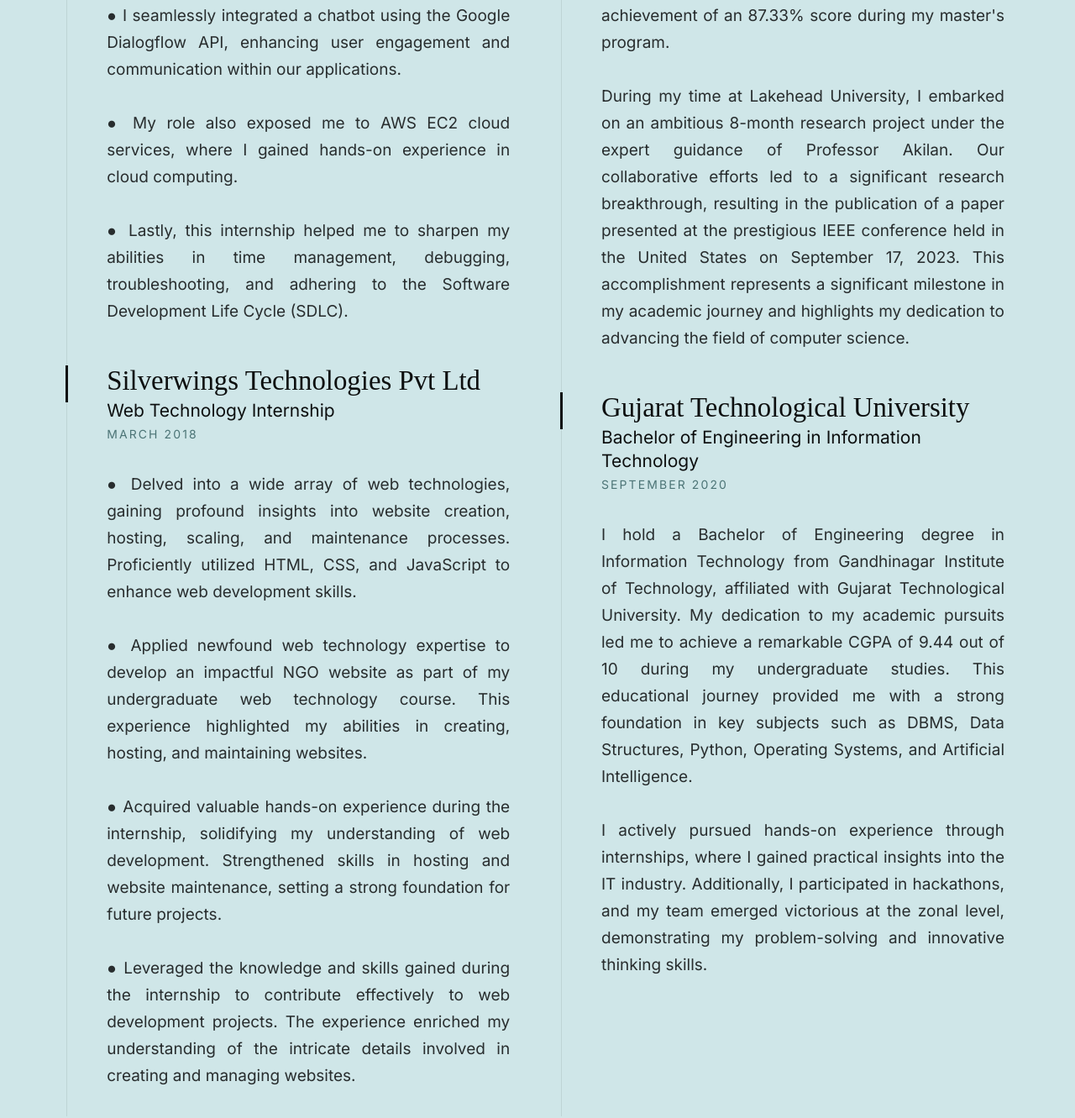
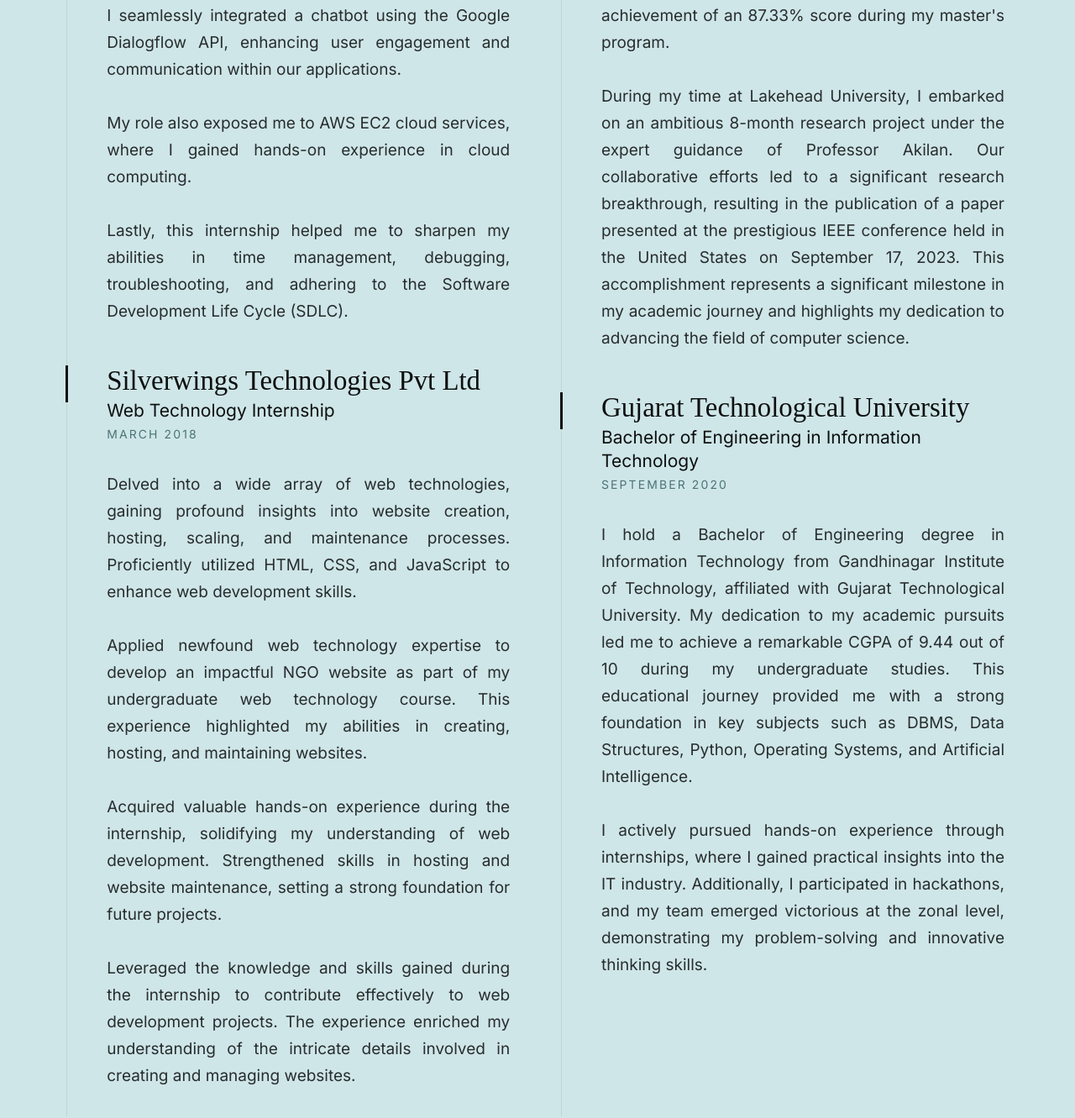
Before and after one commit to DarshanSarkale/darshansarkale.github.io, a plain HTML site: page index.html in a window 1280 px wide. Shown: the part 3596-4927 px from the top of the page at 84% size. Drawn offline with Linux system fonts and the light colour scheme; a web font is replaced by a local one.

Commit message:
final commit

```diff
--- a/index.html
+++ b/index.html
@@ -179,10 +179,10 @@
                                     <p class="timeline__timeframe">July 2019 - April 2020</p>
                                 </div>
                                 <div class="timeline__desc">
-                                    <p align="justify">● I spearheaded the development of Android mobile applications using Android Studio and web applications using Flask, Python, and MySQL. This experience deepened my proficiency in front-end web technologies like HTML, CSS, and JavaScript, enabling me to craft responsive and user-friendly UIs and back-end technology such as Python, and SQL.</p>
-                                    <p align="justify">● I seamlessly integrated a chatbot using the Google Dialogflow API, enhancing user engagement and communication within our applications.</p>
-                                    <p align="justify">● My role also exposed me to AWS EC2 cloud services, where I gained hands-on experience in cloud computing.</p>
-                                    <p align="justify">● Lastly, this internship helped me to sharpen my abilities in time management, debugging, troubleshooting, and adhering to the Software Development Life Cycle (SDLC).</p>
+                                    <p align="justify">I spearheaded the development of Android mobile applications using Android Studio and web applications using Flask, Python, and MySQL. This experience deepened my proficiency in front-end web technologies like HTML, CSS, and JavaScript, enabling me to craft responsive and user-friendly UIs and back-end technology such as Python, and SQL.</p>
+                                    <p align="justify">I seamlessly integrated a chatbot using the Google Dialogflow API, enhancing user engagement and communication within our applications.</p>
+                                    <p align="justify">My role also exposed me to AWS EC2 cloud services, where I gained hands-on experience in cloud computing.</p>
+                                    <p align="justify">Lastly, this internship helped me to sharpen my abilities in time management, debugging, troubleshooting, and adhering to the Software Development Life Cycle (SDLC).</p>
                                 </div>
                             </div>
 
@@ -194,10 +194,10 @@
                                     <p class="timeline__timeframe">March 2018</p>
                                 </div>
                                 <div class="timeline__desc">
-                                    <p align="justify">● Delved into a wide array of web technologies, gaining profound insights into website creation, hosting, scaling, and maintenance processes. Proficiently utilized HTML, CSS, and JavaScript to enhance web development skills.</p>
-                                    <p align="justify">● Applied newfound web technology expertise to develop an impactful NGO website as part of my undergraduate web technology course. This experience highlighted my abilities in creating, hosting, and maintaining websites.</p>
-                                    <p align="justify">● Acquired valuable hands-on experience during the internship, solidifying my understanding of web development. Strengthened skills in hosting and website maintenance, setting a strong foundation for future projects.</p>
-                                    <p align="justify">● Leveraged the knowledge and skills gained during the internship to contribute effectively to web development projects. The experience enriched my understanding of the intricate details involved in creating and managing websites.</p>
+                                    <p align="justify">Delved into a wide array of web technologies, gaining profound insights into website creation, hosting, scaling, and maintenance processes. Proficiently utilized HTML, CSS, and JavaScript to enhance web development skills.</p>
+                                    <p align="justify">Applied newfound web technology expertise to develop an impactful NGO website as part of my undergraduate web technology course. This experience highlighted my abilities in creating, hosting, and maintaining websites.</p>
+                                    <p align="justify">Acquired valuable hands-on experience during the internship, solidifying my understanding of web development. Strengthened skills in hosting and website maintenance, setting a strong foundation for future projects.</p>
+                                    <p align="justify">Leveraged the knowledge and skills gained during the internship to contribute effectively to web development projects. The experience enriched my understanding of the intricate details involved in creating and managing websites.</p>
                                 </div>
                             </div>
 
```
Also changed, not shown: android-chrome-192x192.png, android-chrome-512x512.png, apple-touch-icon.png.
